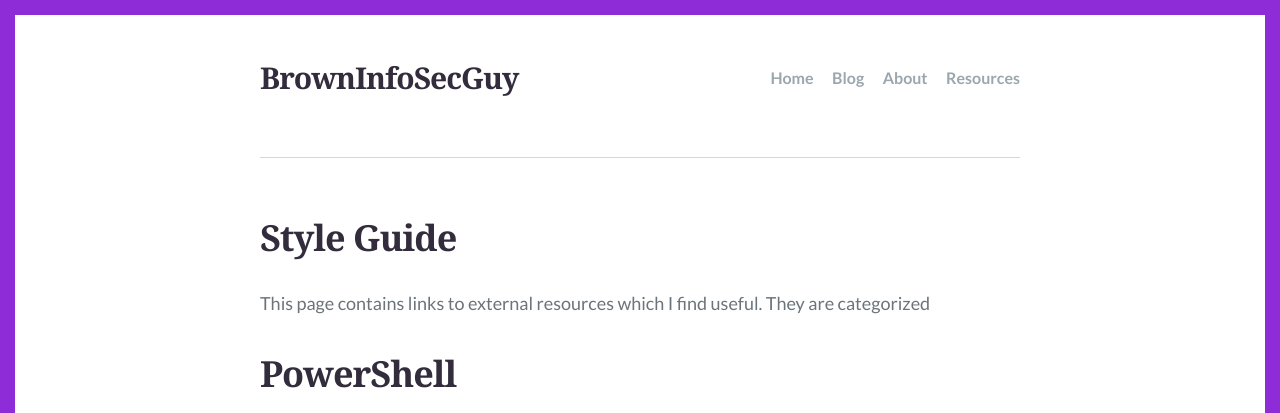
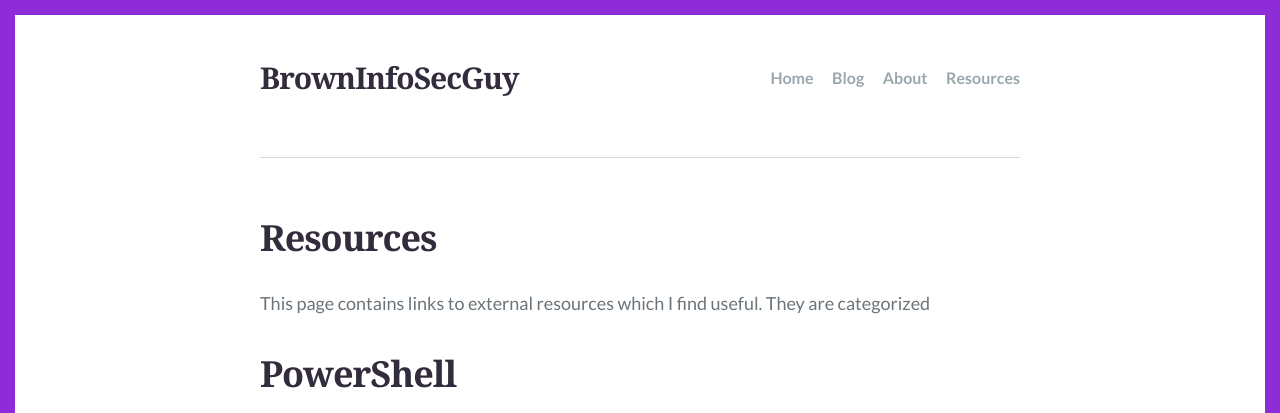
Before and after one commit to browninfosecguy/browninfosecguy.github.io, a Jekyll site: the page built from resources.md, in a window 1280 px wide and 900 px high. Shown: the top 413 px of the window. Built offline with Jekyll 4.4.1, drawn with Linux system fonts in a browser that asks for light colours; some web fonts are replaced.

Commit message:
Update resources.md

```diff
--- a/resources.md
+++ b/resources.md
@@ -1,6 +1,6 @@
 ---
 layout: page
-title: Style Guide
+title: Resources
 description: This is a style guide of the Scriptor Jekyll theme
 ---
 
```
